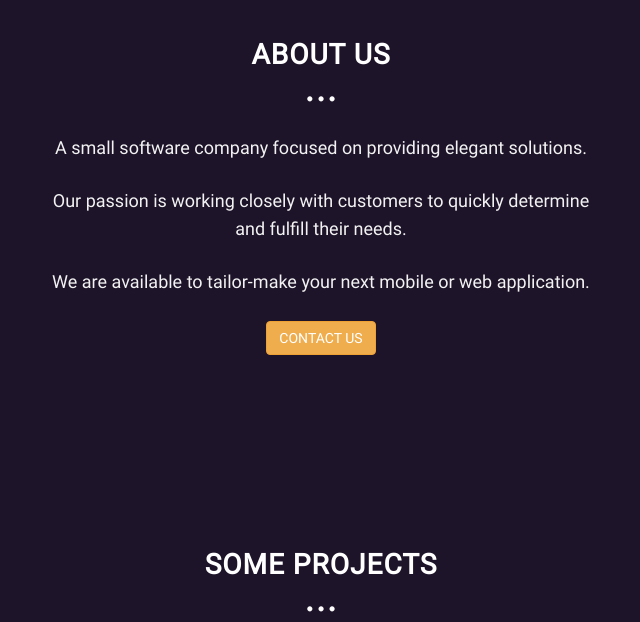
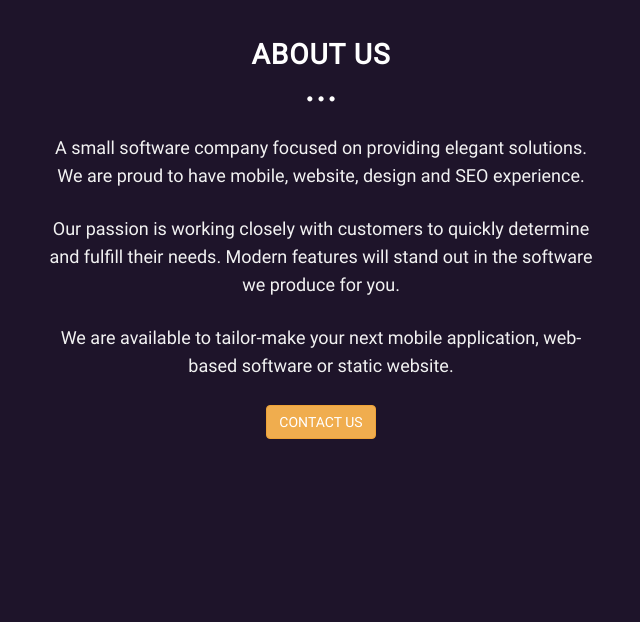
Before and after one commit to joserocha3/nma-www, a plain HTML site: page index.html in a window 1280 px wide. Shown: the part 780-1402 px from the top of the page, without its empty margins (319-959 px from the left). Drawn offline with Linux system fonts and the light colour scheme.

Commit message:
better wording for SEO

```diff
--- a/index.html
+++ b/index.html
@@ -4,7 +4,6 @@
     <meta charset="utf-8">
     <meta name="viewport" content="width=device-width, initial-scale=1">
     <meta name="description" content="We love to make cool apps and websites. We can build software to meet your needs. Learn more now!">
-    <meta name="keywords" content="website">
 
     <title>NoMoreAnalog | Cool Apps and Websites</title>
 
@@ -76,9 +75,9 @@
 
             <!-- INTRO INFORMATION-->
             <div class="col-lg-6 col-lg-offset-3">
-                <p>A small software company focused on providing elegant solutions.</p>
-                <p>Our passion is working closely with customers to quickly determine and fulfill their needs.</p>
-                <p>We are available to tailor-make your next mobile or web application.</p>
+                <p>A small software company focused on providing elegant solutions. We are proud to have mobile, website, design and SEO experience.</p>
+                <p>Our passion is working closely with customers to quickly determine and fulfill their needs. Modern features will stand out in the software we produce for you.</p>
+                <p>We are available to tailor-make your next mobile application, web-based software or static website.</p>
                 <p>
                     <a href="#contact" data-scrollto="contact">
                         <button type="button" class="btn btn-warning">CONTACT US</button>
```
